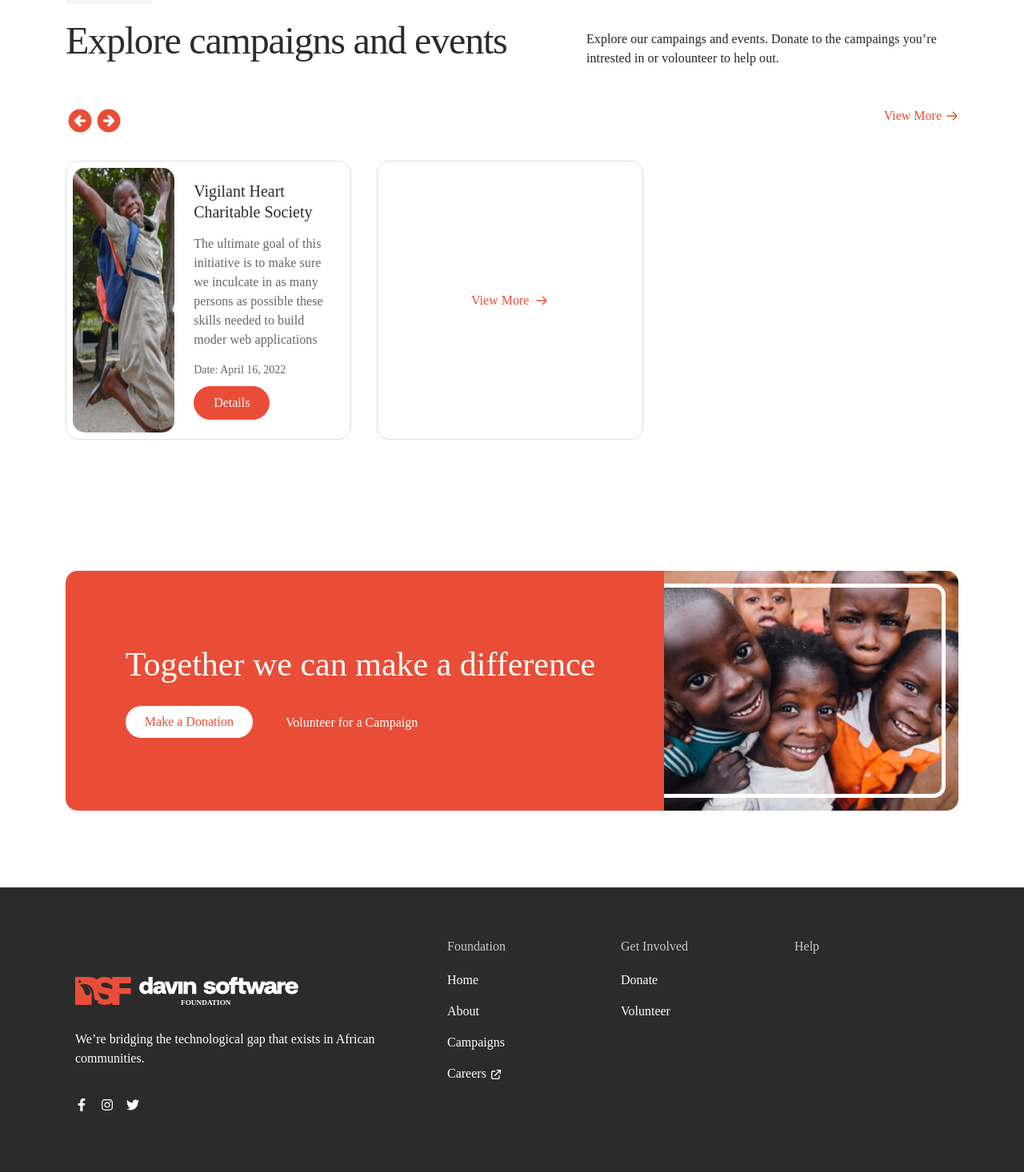
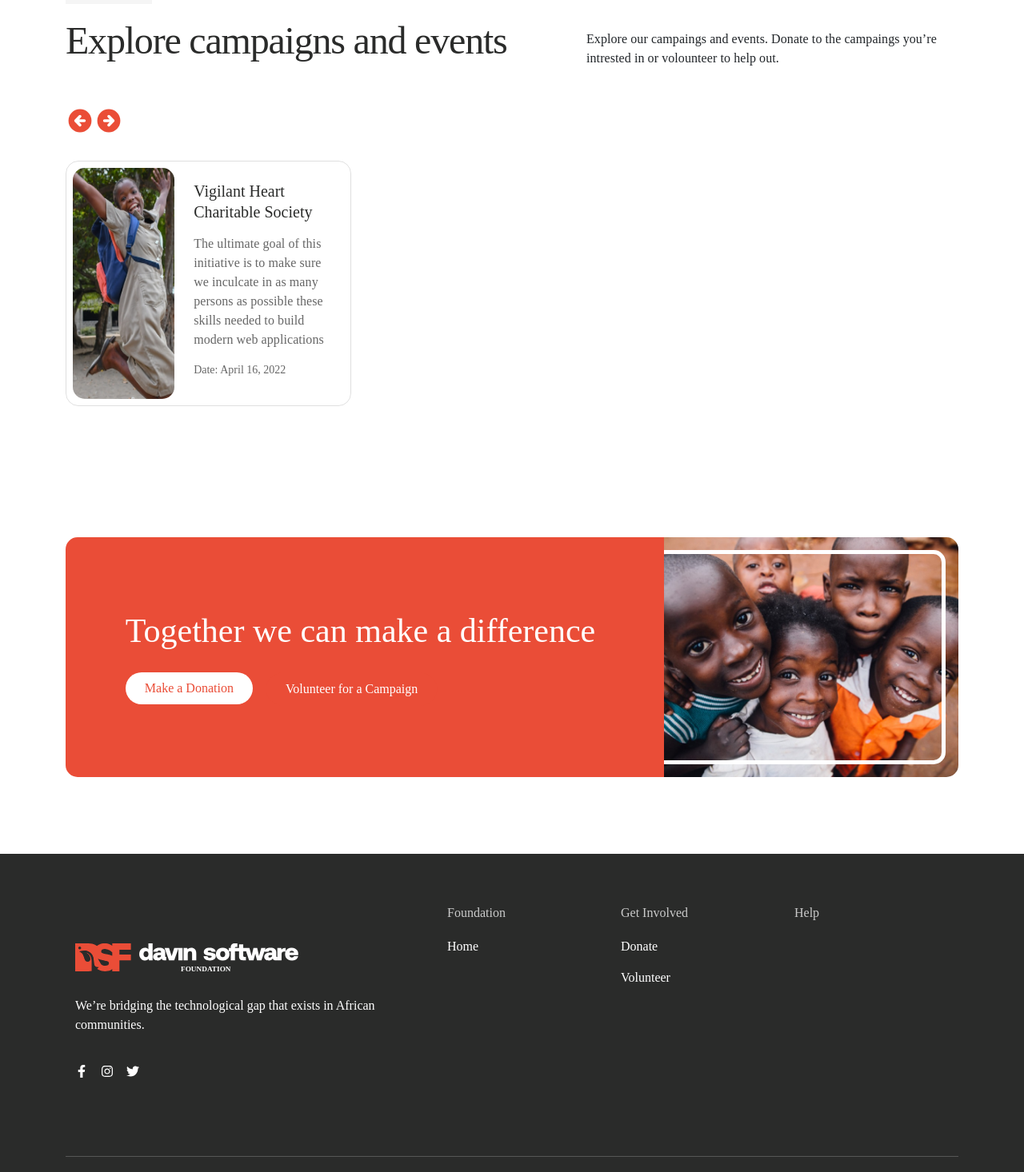
Before and after one commit to Life-Online/davinsoftwarefoundation.ui, a Next.js app: page / in a window 1280 px wide. Shown: the part 2040-3506 px from the top of the page at 80% size. Built offline with nearby package versions, Linux system fonts and the light colour scheme.

Commit message:
stop_gap

```diff
--- a/_data/AboutPreviewSection.tsx
+++ b/_data/AboutPreviewSection.tsx
@@ -4,8 +4,8 @@ const AboutPreviewData = {
     sectionTag: "About Us",
     imageURL: "/img/community.png",
     title: "We are building a community",
-    text: "Our vision is to build a community that is ever growing and ever willing to lend a hand to others through the use of technology.",
-    link: "/about",
+    text: "Davin Software Foundation is founded on a vision of driving mass literacy and empowerment of African Children and Young Adults with advanced technological knowledge, skills and competence to positively impact the society.",
+    link: "",
   },
 };
 export default AboutPreviewData;
--- a/_data/CampaignPreviewSection.tsx
+++ b/_data/CampaignPreviewSection.tsx
@@ -10,7 +10,7 @@ const CampaignPreviewData: CampaignPreviewProps = {
   campaigns: [
     {
       title: "Vigilant Heart Charitable Society",
-      body: "The ultimate goal of this initiative is to make sure we inculcate in as many persons as possible these skills needed to build moder web applications",
+      body: "The ultimate goal of this initiative is to make sure we inculcate in as many persons as possible these skills needed to build modern web applications",
       id: 1,
       date: "2022-04-16",
       imageURL: "/img/campaign-ketu.png",
--- a/components/layout/Footer/Footer.tsx
+++ b/components/layout/Footer/Footer.tsx
@@ -30,21 +30,27 @@ function Footer() {
                   communities.
                 </p>
                 <div className="d-flex align-items-center">
-                  <Link href="/home">
-                    <a>
+                  <a
+                    target="_blank"
+                    href="https://www.facebook.com/davinfoundation"
+                    rel="noopener noreferrer"
+                  >
                     <FaFacebookF className={styles.socialLinks} />
                   </a>
-                  </Link>
-                  <Link href="/home">
-                    <a>
+                  <a
+                    target="_blank"
+                    href="https://www.instagram.com/davinfoundation/"
+                    rel="noopener noreferrer"
+                  >
                     <FaInstagram className={styles.socialLinks} />
                   </a>
-                  </Link>
-                  <Link href="/home">
-                    <a>
+                  <a
+                    target="_blank"
+                    href="https://twitter.com/davinfoundation"
+                    rel="noopener noreferrer"
+                  >
                     <FaTwitter className={styles.socialLinks} />
                   </a>
-                  </Link>
                 </div>
               </div>
               <div className="col-md-7 col-12">
@@ -59,7 +65,7 @@ function Footer() {
                           <a>Home</a>
                         </Link>
                       </li>
-                      <li>
+                      {/* <li>
                         <Link href="/about">
                           <a>About</a>
                         </Link>
@@ -89,7 +95,7 @@ function Footer() {
                             </svg>
                           </a>
                         </Link>
-                      </li>
+                      </li> */}
                     </ul>
                   </div>
                   <div className={`col`}>
--- a/components/shared/CampaignCard.tsx
+++ b/components/shared/CampaignCard.tsx
@@ -42,13 +42,13 @@ function CampaignCard({
               </div>
             </div>
             <div className="">
-              <Link href={`/campaigns/${campaignPreviewData.id}`}>
+              {/* <Link href={`/campaigns/${campaignPreviewData.id}`}>
                 <a>
                   <Button className={`px-4 py-2 ${styles.actionButton}`}>
                     Details
                   </Button>
                 </a>
-              </Link>
+              </Link> */}
             </div>
           </div>
         </div>
--- a/components/shared/SwiperControls.tsx
+++ b/components/shared/SwiperControls.tsx
@@ -44,7 +44,7 @@ function SwiperControls({ link = "/campaigns" }: { link?: string }) {
           </svg>
         </div>
       </div>
-      {link ? (
+      {/* {link ? (
         <Link href={link}>
           <a>
             <div className={styles.viewMoreButton}>
@@ -54,7 +54,7 @@ function SwiperControls({ link = "/campaigns" }: { link?: string }) {
         </Link>
       ) : (
         ""
-      )}
+      )} */}
     </div>
   );
 }
--- a/components/shared/SwiperSlider.tsx
+++ b/components/shared/SwiperSlider.tsx
@@ -41,9 +41,9 @@ function SwiperSlider({
           {ReactElement}
         </SwiperSlide>
       ))}
-      <SwiperSlide>
+      {/* <SwiperSlide>
         <ViewMoreCard link={link} />
-      </SwiperSlide>
+      </SwiperSlide> */}
     </Swiper>
   );
 }
```
Lines whose indentation alone changed are shown as unchanged.
